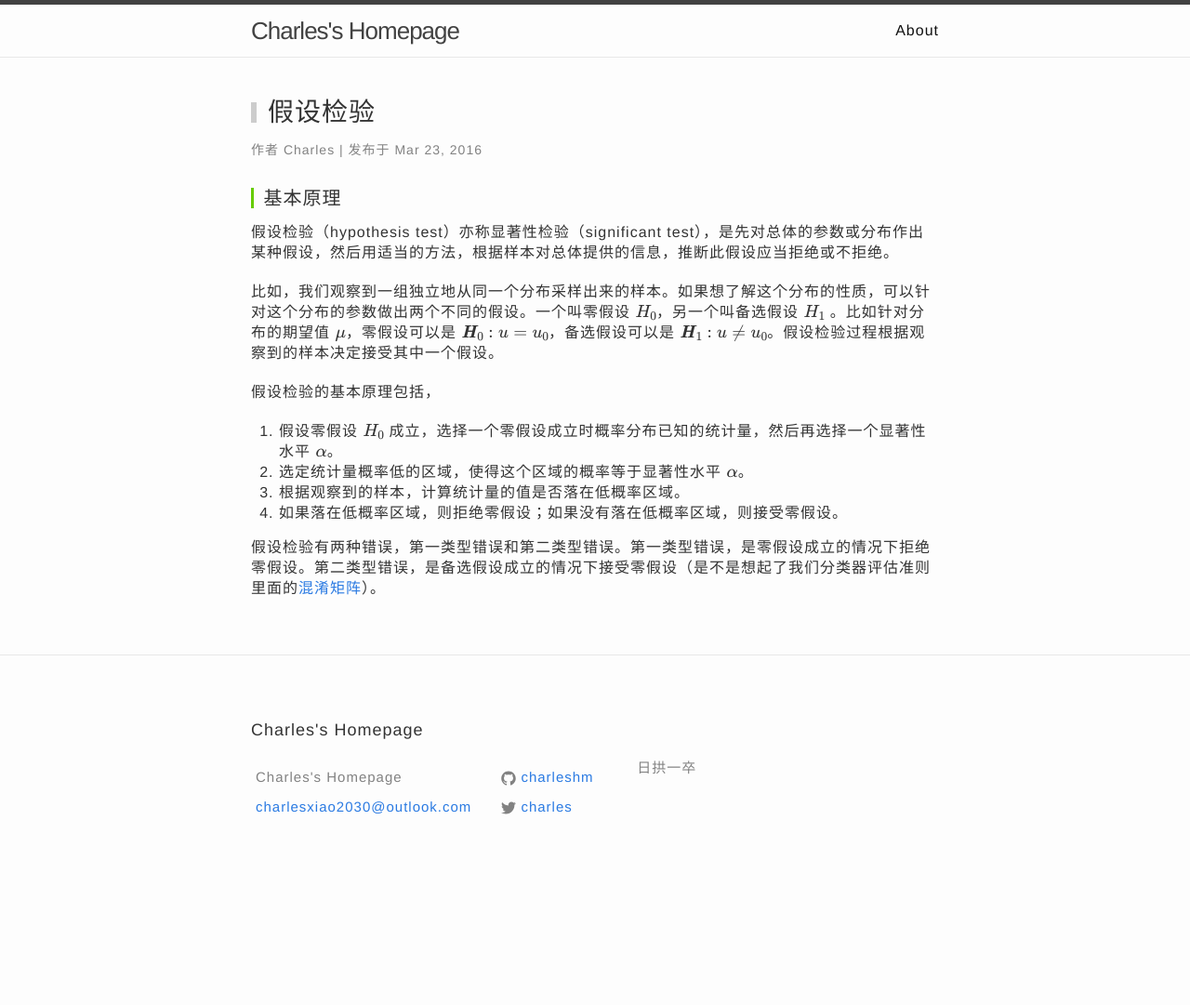
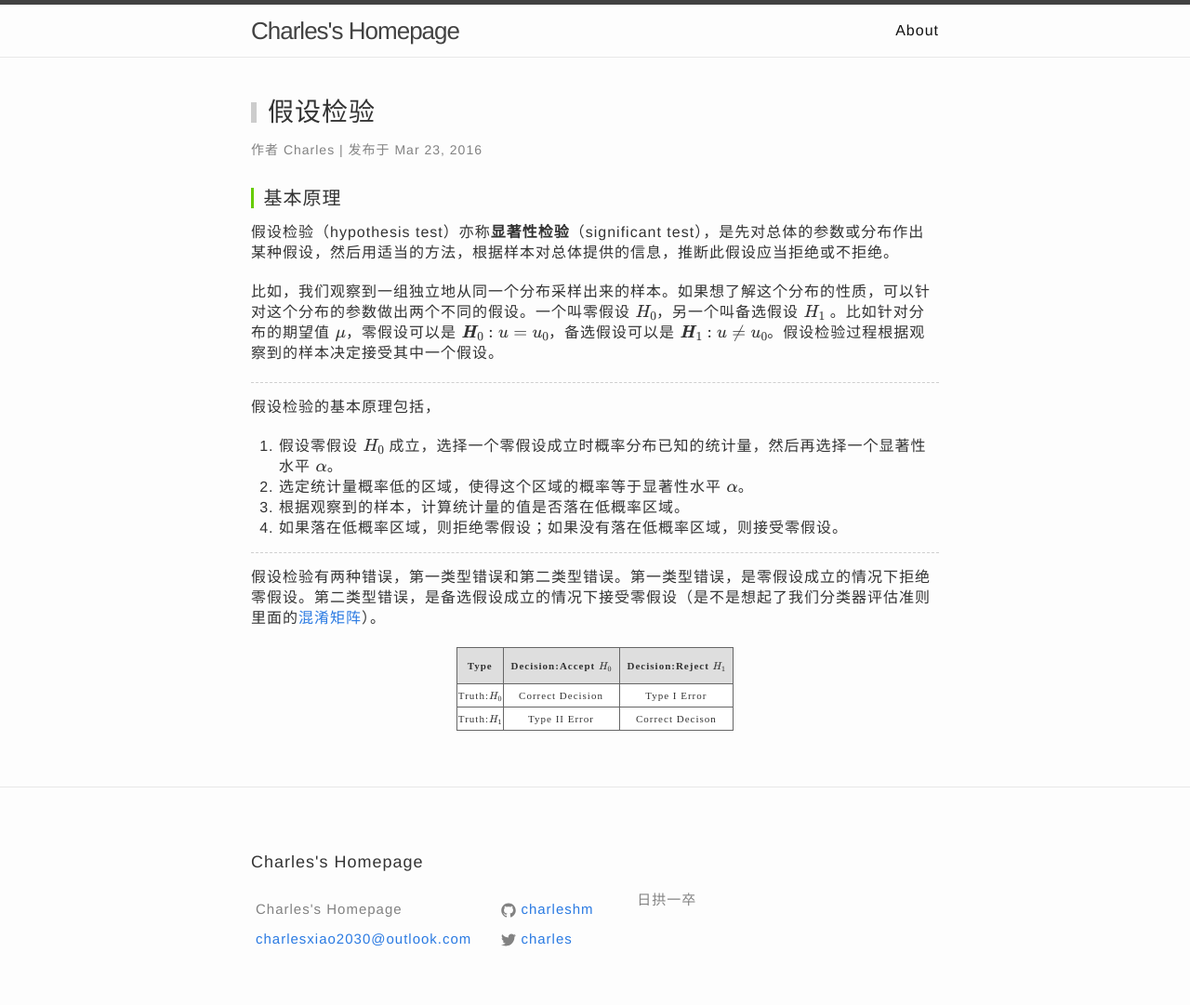
Before and after one commit to charleshm/charleshm.github.io, a Jekyll site: the page built from _posts/2016-03-23-Hypothesis-Testing.md, in a window 1280 px wide. Shown: the whole page at 93% size. Built offline with Jekyll 4.4.1, drawn with Linux system fonts in a browser that asks for light colours; some web fonts are replaced; formulas are drawn with MathJax 3; comment, search, counter and statistics services are not loaded; before the commit the page ends 939 px from its top, so only the background shows below that.

```diff
--- a/_posts/2016-03-23-Hypothesis-Testing.md
+++ b/_posts/2016-03-23-Hypothesis-Testing.md
@@ -8,9 +8,13 @@
 ---
 
 #### 基本原理
-假设检验（hypothesis  test）亦称显著性检验（significant test），是先对总体的参数或分布作出某种假设，然后用适当的方法，根据样本对总体提供的信息，推断此假设应当拒绝或不拒绝。
+假设检验（hypothesis  test）亦称**显著性检验**（significant test），是先对总体的参数或分布作出某种假设，然后用适当的方法，根据样本对总体提供的信息，推断此假设应当拒绝或不拒绝。
 
 比如，我们观察到一组独立地从同一个分布采样出来的样本。如果想了解这个分布的性质，可以针对这个分布的参数做出两个不同的假设。一个叫零假设 $H_0$，另一个叫备选假设 $H_1$ 。比如针对分布的期望值 $\mu$，零假设可以是 $\pmb{H}_0:u = u_0$，备选假设可以是 $\pmb{H}_1: u\neq u_0$。假设检验过程根据观察到的样本决定接受其中一个假设。
+
+
+----------
+
 
 假设检验的基本原理包括，
 
@@ -19,7 +23,15 @@
  3. 根据观察到的样本，计算统计量的值是否落在低概率区域。
  4. 如果落在低概率区域，则拒绝零假设；如果没有落在低概率区域，则接受零假设。
 
+
+----------
+
+
 假设检验有两种错误，第一类型错误和第二类型错误。第一类型错误，是零假设成立的情况下拒绝零假设。第二类型错误，是备选假设成立的情况下接受零假设（是不是想起了我们分类器评估准则里面的[混淆矩阵][1]）。
 
+|     Type        | Decision:Accept $H_0$ | Decision:Reject $H_1$ |
+|:-----------:|:---------------------:|:---------------------:|
+| Truth:$H_0$ |    Correct Decision   |      Type I Error     |
+| Truth:$H_1$ |     Type II Error     |    Correct Decison    |
 
   [1]: http://charlesx.top/2016/03/Classification-Model-Performance/
```
